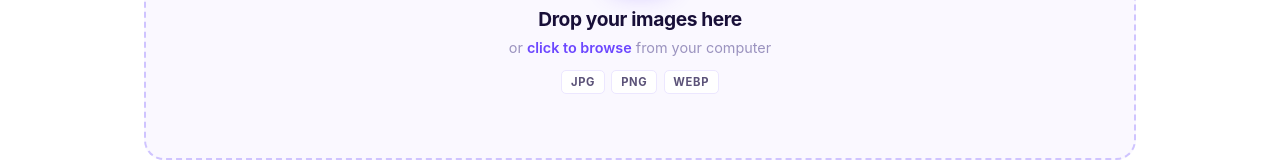
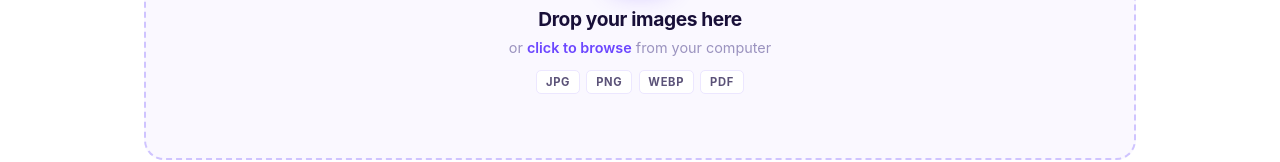
Before and after one commit to raymal360/squish, a plain HTML site: page index.html in a window 1280 px wide. Shown: the part 527-689 px from the top of the page. Drawn offline with nearby package versions, Linux system fonts and the light colour scheme.

Commit message:
auto-save: index.html

```diff
--- a/index.html
+++ b/index.html
@@ -779,6 +779,7 @@
         <span class="dz-fmt-tag">JPG</span>
         <span class="dz-fmt-tag">PNG</span>
         <span class="dz-fmt-tag">WebP</span>
+        <span class="dz-fmt-tag">PDF</span>
       </div>
     </div>
     <input type="file" id="fileInput" accept="image/jpeg,image/png,image/webp" multiple>
```
